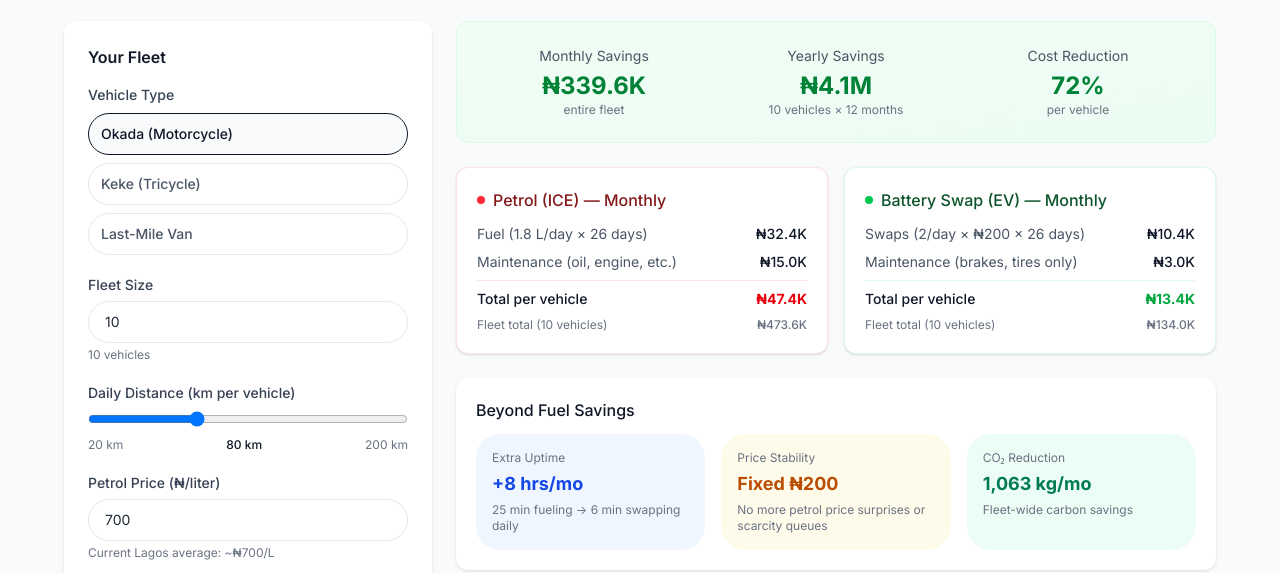
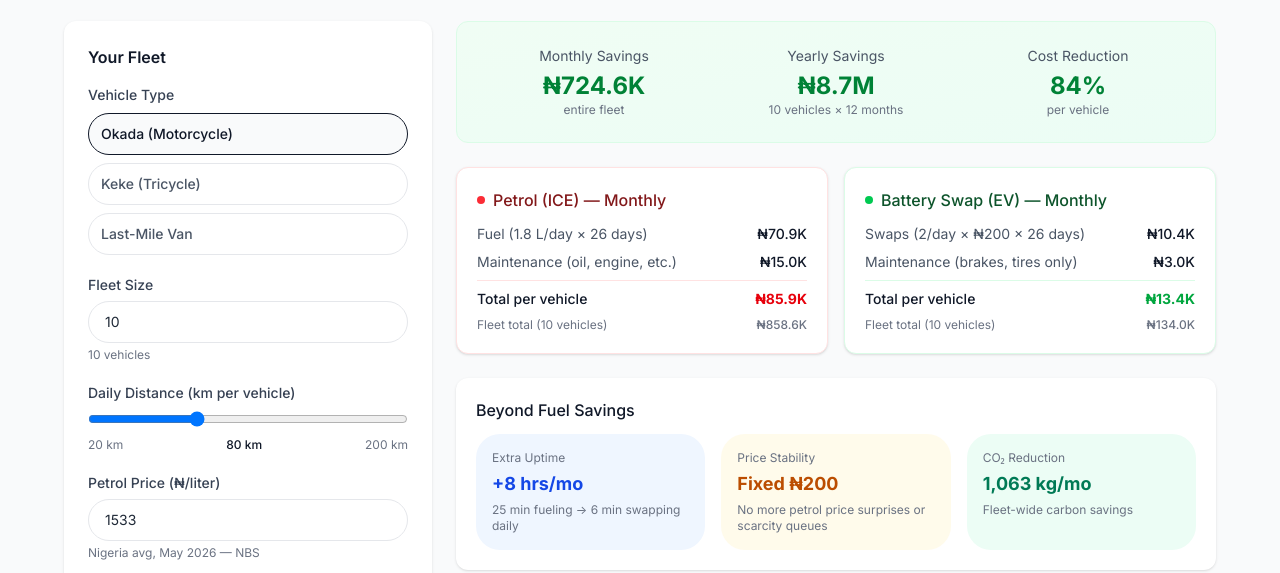
Before and after one commit to AyoBDev/battery-swapping, a Next.js app: page /compare in a window 1280 px wide. Both pictures are taken after a click on the button "Cost Calculator". Shown: the part 227-800 px from the top of the page. Built offline with nearby package versions, Linux system fonts and the light colour scheme.

Commit message:
Extract calculator logic into shared module

```diff
--- a/app/compare/page.tsx
+++ b/app/compare/page.tsx
@@ -4,6 +4,7 @@ import { useState } from 'react';
 import { ArrowRight, X, Check, AlertTriangle, Clock, DollarSign, Battery, MapPin, Calculator, BarChart3 } from 'lucide-react';
 import MainLayout from '@/components/layout/MainLayout';
 import { formatNaira } from '@/data/mockData';
+import { VEHICLE_PRESETS, EV_SWAP_COST, EV_RANGE_PER_SWAP, EV_MAINTENANCE_MONTHLY, DEFAULT_PETROL_PRICE, type VehicleType } from '@/lib/calculator-logic';
 
 // --- Overview Tab Data ---
 
@@ -71,18 +72,6 @@ const metrics = [
     { label: 'Station Uptime', before: '72%', after: '97%', improvement: '35%' },
 ];
 
-// --- Calculator Constants ---
-
-const VEHICLE_PRESETS = {
-    okada: { label: 'Okada (Motorcycle)', kmPerLiter: 45, dailyKm: 80, maintenanceMonthly: 15000 },
-    keke: { label: 'Keke (Tricycle)', kmPerLiter: 25, dailyKm: 60, maintenanceMonthly: 25000 },
-    lastMile: { label: 'Last-Mile Van', kmPerLiter: 10, dailyKm: 100, maintenanceMonthly: 45000 },
-};
-
-const EV_SWAP_COST = 200; // ₦ per swap
-const EV_RANGE_PER_SWAP = 55; // km per full battery
-const EV_MAINTENANCE_MONTHLY = 3000; // ₦ (minimal — brake pads, tires only)
-const DEFAULT_PETROL_PRICE = 700; // ₦ per liter
 
 export default function ComparePage() {
     const [tab, setTab] = useState<'overview' | 'calculator'>('overview');
@@ -232,13 +221,13 @@ function OverviewTab() {
 // --- Calculator Tab ---
 
 function CalculatorTab() {
-    const [vehicleType, setVehicleType] = useState<keyof typeof VEHICLE_PRESETS>('okada');
+    const [vehicleType, setVehicleType] = useState<VehicleType>('okada');
     const [fleetSize, setFleetSize] = useState(10);
-    const [dailyKm, setDailyKm] = useState(VEHICLE_PRESETS.okada.dailyKm);
-    const [petrolPrice, setPetrolPrice] = useState(DEFAULT_PETROL_PRICE);
-    const [kmPerLiter, setKmPerLiter] = useState(VEHICLE_PRESETS.okada.kmPerLiter);
+    const [dailyKm, setDailyKm] = useState<number>(VEHICLE_PRESETS.okada.dailyKm);
+    const [petrolPrice, setPetrolPrice] = useState<number>(DEFAULT_PETROL_PRICE);
+    const [kmPerLiter, setKmPerLiter] = useState<number>(VEHICLE_PRESETS.okada.kmPerLiter);
 
-    const handlePresetChange = (type: keyof typeof VEHICLE_PRESETS) => {
+    const handlePresetChange = (type: VehicleType) => {
         setVehicleType(type);
         setDailyKm(VEHICLE_PRESETS[type].dailyKm);
         setKmPerLiter(VEHICLE_PRESETS[type].kmPerLiter);
@@ -286,7 +275,7 @@ function CalculatorTab() {
                     <div>
                         <label className="block text-sm font-medium text-gray-700 mb-2">Vehicle Type</label>
                         <div className="space-y-2">
-                            {(Object.entries(VEHICLE_PRESETS) as [keyof typeof VEHICLE_PRESETS, typeof VEHICLE_PRESETS[keyof typeof VEHICLE_PRESETS]][]).map(([key, preset]) => (
+                            {(Object.entries(VEHICLE_PRESETS) as [VehicleType, typeof VEHICLE_PRESETS[VehicleType]][]).map(([key, preset]) => (
                                 <button
                                     key={key}
                                     onClick={() => handlePresetChange(key)}
@@ -351,7 +340,7 @@ function CalculatorTab() {
                             onChange={(e) => setPetrolPrice(Math.max(100, parseInt(e.target.value) || 100))}
                             className="w-full px-4 py-2.5 border border-gray-200 rounded-lg text-sm focus:outline-none focus:ring-2 focus:ring-gray-900/10 focus:border-gray-900"
                         />
-                        <p className="text-xs text-gray-500 mt-1">Current Lagos average: ~₦700/L</p>
+                        <p className="text-xs text-gray-500 mt-1">Nigeria avg, May 2026 — NBS</p>
                     </div>
 
                     {/* Fuel Efficiency */}
--- /dev/null
+++ b/lib/calculator-logic.ts
@@ -0,0 +1,125 @@
+// --- Vehicle Presets ---
+
+export const VEHICLE_PRESETS = {
+  okada: { label: 'Okada (Motorcycle)', kmPerLiter: 45, dailyKm: 80, maintenanceMonthly: 15000, avgSpeedKmh: 17 },
+  keke: { label: 'Keke (Tricycle)', kmPerLiter: 25, dailyKm: 60, maintenanceMonthly: 25000, avgSpeedKmh: 13 },
+  lastMile: { label: 'Last-Mile Van', kmPerLiter: 10, dailyKm: 100, maintenanceMonthly: 45000, avgSpeedKmh: 22 },
+} as const;
+
+export type VehicleType = keyof typeof VEHICLE_PRESETS;
+
+// --- Constants ---
+
+export const EV_SWAP_COST = 200; // ₦ per swap
+export const EV_RANGE_PER_SWAP = 55; // km per full battery
+export const EV_MAINTENANCE_MONTHLY = 3000; // ₦ (minimal — brake pads, tires only)
+export const DEFAULT_PETROL_PRICE = 1533; // ₦ per liter
+export const WORKING_DAYS = 26;
+export const ICE_FUELING_MINUTES_DAILY = 25;
+export const CO2_PER_LITER = 2.3; // kg CO2 per liter of petrol
+
+// --- Types ---
+
+export type CalculationInput = {
+  vehicleType: VehicleType;
+  dailyKm: number;
+  petrolPrice: number;
+  fleetSize: number;
+};
+
+export type CalculationResult = {
+  // ICE
+  dailyFuelLiters: number;
+  dailyFuelCost: number;
+  monthlyFuelCost: number;
+  monthlyMaintenanceICE: number;
+  monthlyTotalICE: number;
+  fleetMonthlyICE: number;
+  // EV
+  dailySwaps: number;
+  dailySwapCost: number;
+  monthlySwapCost: number;
+  monthlyMaintenanceEV: number;
+  monthlyTotalEV: number;
+  fleetMonthlyEV: number;
+  // Savings
+  monthlySavingsPerVehicle: number;
+  monthlySavingsFleet: number;
+  yearlySavingsFleet: number;
+  savingsPercent: number;
+  // Uptime
+  iceFuelingMinutesDaily: number;
+  evSwapMinutesDaily: number;
+  uptimeGainMinutes: number;
+  uptimeGainHoursMonthly: number;
+  // CO2
+  monthlyCO2Saved: number;
+};
+
+// --- Calculator Function ---
+
+export function calculate(input: CalculationInput): CalculationResult {
+  const { vehicleType, dailyKm, petrolPrice, fleetSize } = input;
+  const preset = VEHICLE_PRESETS[vehicleType];
+
+  // ICE calculations
+  const dailyFuelLiters = dailyKm / preset.kmPerLiter;
+  const dailyFuelCost = dailyFuelLiters * petrolPrice;
+  const monthlyFuelCost = dailyFuelCost * WORKING_DAYS;
+  const monthlyMaintenanceICE = preset.maintenanceMonthly;
+  const monthlyTotalICE = monthlyFuelCost + monthlyMaintenanceICE;
+  const fleetMonthlyICE = monthlyTotalICE * fleetSize;
+
+  // EV calculations
+  const dailySwaps = Math.ceil(dailyKm / EV_RANGE_PER_SWAP);
+  const dailySwapCost = dailySwaps * EV_SWAP_COST;
+  const monthlySwapCost = dailySwapCost * WORKING_DAYS;
+  const monthlyMaintenanceEV = EV_MAINTENANCE_MONTHLY;
+  const monthlyTotalEV = monthlySwapCost + monthlyMaintenanceEV;
+  const fleetMonthlyEV = monthlyTotalEV * fleetSize;
+
+  // Savings
+  const monthlySavingsPerVehicle = monthlyTotalICE - monthlyTotalEV;
+  const monthlySavingsFleet = fleetMonthlyICE - fleetMonthlyEV;
+  const yearlySavingsFleet = monthlySavingsFleet * 12;
+  const savingsPercent = Math.round((monthlySavingsPerVehicle / monthlyTotalICE) * 100);
+
+  // Uptime
+  const iceFuelingMinutesDaily = ICE_FUELING_MINUTES_DAILY;
+  const evSwapMinutesDaily = dailySwaps * 3;
+  const uptimeGainMinutes = iceFuelingMinutesDaily - evSwapMinutesDaily;
+  const uptimeGainHoursMonthly = Math.round((uptimeGainMinutes * WORKING_DAYS) / 60);
+
+  // CO2
+  const monthlyCO2Saved = Math.round(dailyFuelLiters * WORKING_DAYS * CO2_PER_LITER * fleetSize);
+
+  return {
+    dailyFuelLiters,
+    dailyFuelCost,
+    monthlyFuelCost,
+    monthlyMaintenanceICE,
+    monthlyTotalICE,
+    fleetMonthlyICE,
+    dailySwaps,
+    dailySwapCost,
+    monthlySwapCost,
+    monthlyMaintenanceEV,
+    monthlyTotalEV,
+    fleetMonthlyEV,
+    monthlySavingsPerVehicle,
+    monthlySavingsFleet,
+    yearlySavingsFleet,
+    savingsPercent,
+    iceFuelingMinutesDaily,
+    evSwapMinutesDaily,
+    uptimeGainMinutes,
+    uptimeGainHoursMonthly,
+    monthlyCO2Saved,
+  };
+}
+
+// --- Utility ---
+
+export function hoursToKm(hours: number, vehicleType: VehicleType): number {
+  return hours * VEHICLE_PRESETS[vehicleType].avgSpeedKmh;
+}
```
